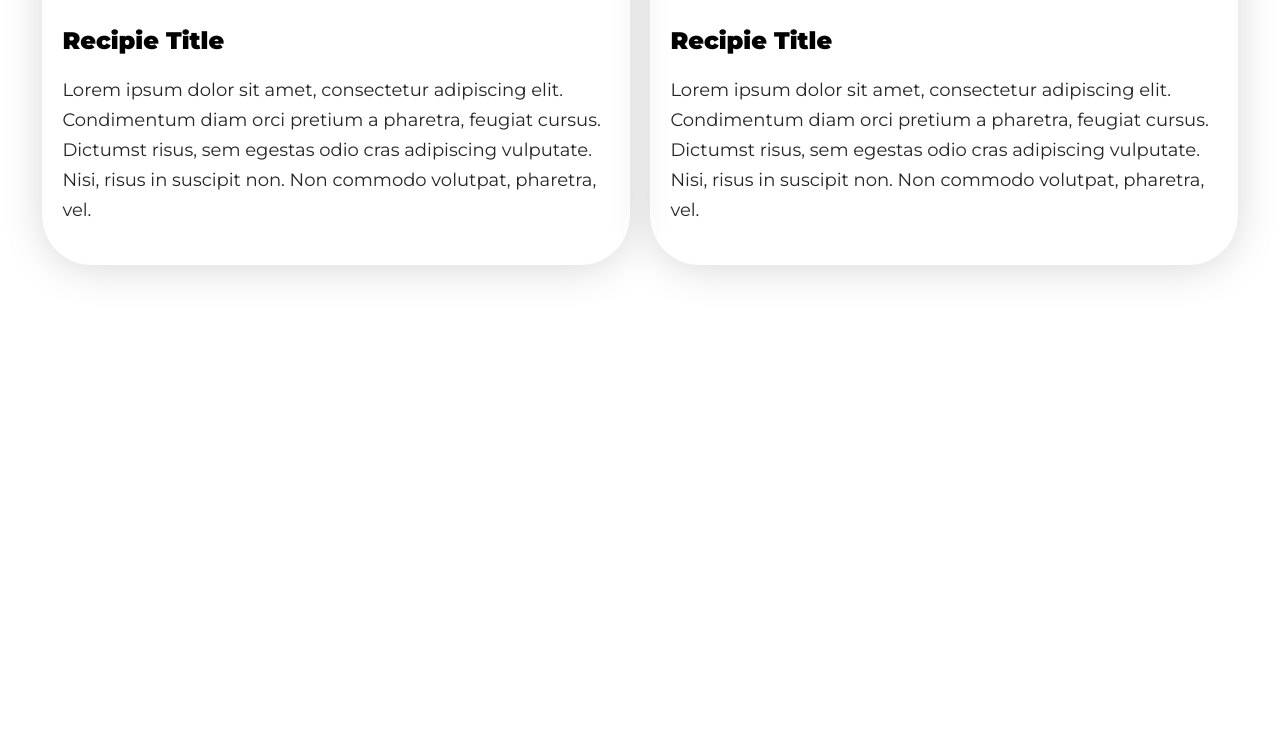
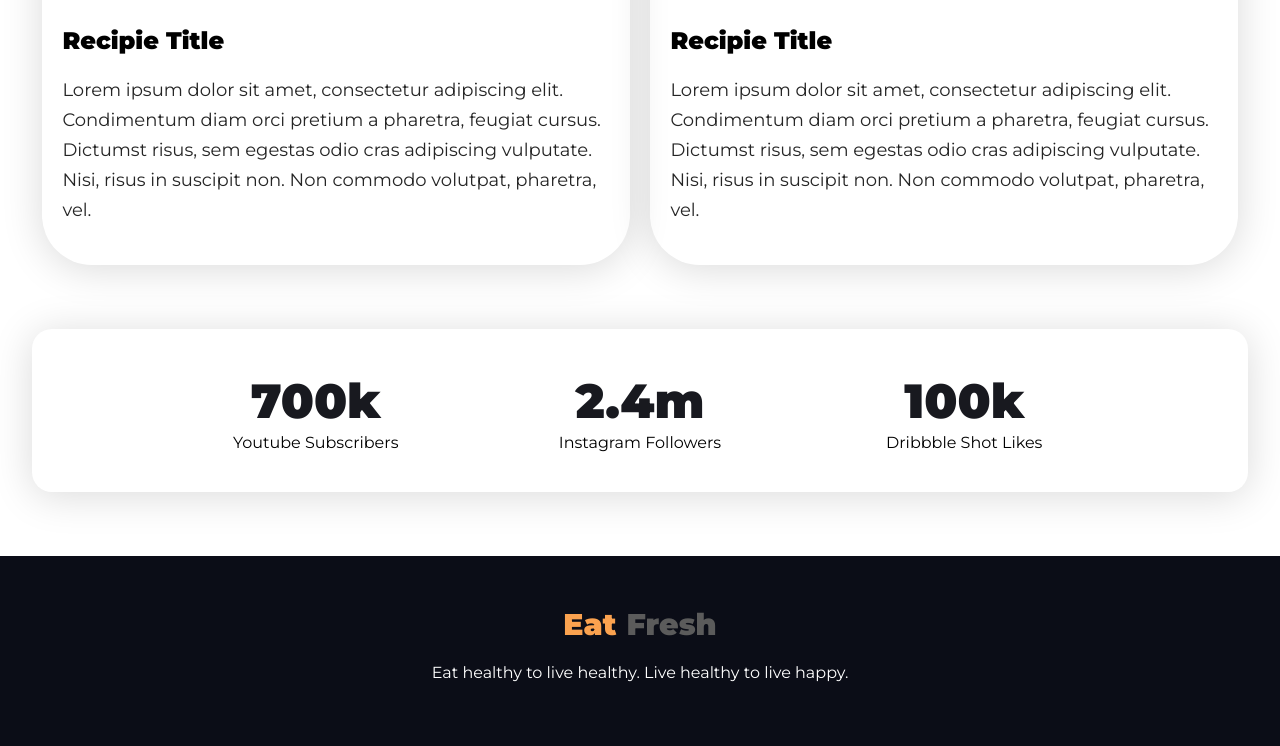
Before and after one commit to Rabiullah-Rabi/eat-healthy, a plain HTML site: page index.html in a window 1280 px wide. Shown: the part 1814-2560 px from the top of the page. Before the commit the page ends 2143 px from the top, so only its background shows below. Drawn offline with Linux system fonts and the light colour scheme.

Commit message:
footer  section added

```diff
--- a/css/style.css
+++ b/css/style.css
@@ -118,3 +118,49 @@ h1.banner-title {
 }
 
 /* CSS for follower number section */
+#follower-info{
+    padding-bottom: 5%;
+}
+.box-shadow{
+    box-shadow: 0px 4px 40px 0 rgb(0 0 0 / 15%);
+    border-radius: 20px;
+}
+.one-third-flex {
+    width: 33.33%;
+    display: flex;
+    flex-direction: column;
+    flex-wrap: nowrap;
+    align-content: center;
+    justify-content: center;
+}
+.number{
+    font-size: 48px;
+    line-height: 64px;
+    font-weight: bold;
+    color: #18191F;
+}
+.media-name{
+    font-size: 16px;
+}
+.flexbox.padding {
+    padding: 40px 10%;
+}
+
+/* CSS for footer */
+#footer{
+    background-color: #0B0D17;
+    padding-top: 50px;
+    padding-bottom: 5%;
+    text-align: center;
+    color: #fff;
+}
+.company-name{
+    font-size: 30px;
+    font-weight: 900;
+    color: #5B5B5B;
+    margin-bottom: 20px;
+}
+.company-name span{
+    color: #FBA24F;
+    margin-right: 10px;
+}
--- a/index.html
+++ b/index.html
@@ -79,6 +79,32 @@
         </div>
     </section>
 
+    <!-- Follower information -->
+    <section id="follower-info">
+        <div class="container box-shadow">
+            <div class="flexbox padding">
+                <div class="one-third-flex">
+                    <h1 class="number">700k</h1>
+                    <p class="media-name">Youtube Subscribers</p>
+                </div>
+                <div class="one-third-flex">
+                    <h1 class="number">2.4m</h1>
+                    <p class="media-name">Instagram Followers</p>
+                </div>
+                <div class="one-third-flex">
+                    <h1 class="number">100k</h1>
+                    <p class="media-name">Dribbble Shot Likes</p>
+                </div>
+            </div>
+        </div>
+    </section>
 
+    <!-- footer section -->
+    <section id="footer">
+        <div class="container">
+            <h2 class="company-name"><span>Eat</span>Fresh</h2>
+            <p class="subtitle">Eat healthy to live healthy. Live healthy to live happy.</p>
+        </div>
+    </section>
 </body>
 </html>
```
